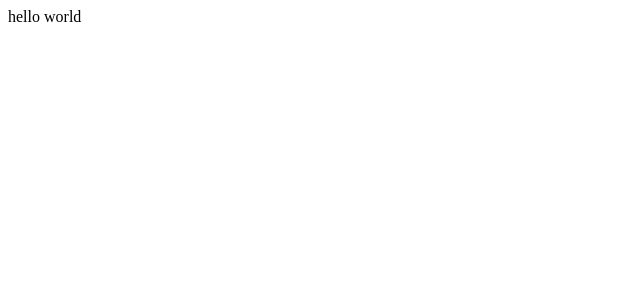
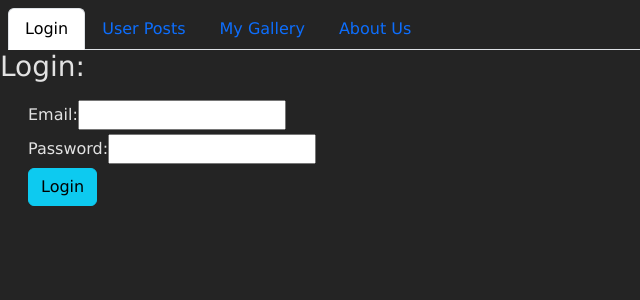
Before and after one commit to anonuserhere/project2_frontend, a React (Vite) app: page / in a window 1280 px wide. Shown: the top 300 px of the page, without its empty margins (0-640 px from the left). Built offline with nearby package versions, Linux system fonts and the light colour scheme.

Commit message:
skeleton done

```diff
--- a/index.html
+++ b/index.html
@@ -2,9 +2,8 @@
 <html lang="en">
   <head>
     <meta charset="UTF-8" />
-    <link rel="icon" type="image/svg+xml" href="/vite.svg" />
     <meta name="viewport" content="width=device-width, initial-scale=1.0" />
-    <title>Only Friends</title>
+    <title>OnlyFriends</title>
   </head>
   <body>
     <div id="root"></div>
--- a/package.json
+++ b/package.json
@@ -10,8 +10,11 @@
     "preview": "vite preview"
   },
   "dependencies": {
+    "bootstrap": "^5.3.1",
     "react": "^18.2.0",
-    "react-dom": "^18.2.0"
+    "react-bootstrap": "^2.8.0",
+    "react-dom": "^18.2.0",
+    "react-router-dom": "^6.14.2"
   },
   "devDependencies": {
     "@types/react": "^18.2.15",
--- a/src/App.jsx
+++ b/src/App.jsx
@@ -1,9 +1,88 @@
-import { useState } from "react";
+import React, { useState } from "react";
+import "bootstrap/dist/css/bootstrap.min.css";
+import { BrowserRouter as Router, Routes, Route, Link } from "react-router-dom";
+import * as Pages from "./pages";
 
 export default function App() {
+  const [activeTab, setActiveTab] = useState("login");
+
+  const handleTabChange = (tab) => {
+    setActiveTab(tab);
+  };
+
   return (
     <>
-      <div>hello world</div>
+      <Router>
+        <nav className="nav-bar mt-2 ms-2">
+          <ul className="nav nav-tabs">
+            <li className="nav-item">
+              <Link
+                className={`nav-link ${activeTab === "login" ? "active" : ""}`}
+                onClick={() => handleTabChange("login")}
+                to="/"
+                aria-current={activeTab === "login" ? "page" : ""}
+              >
+                Login
+              </Link>
+            </li>
+            <li className="nav-item">
+              <Link
+                className={`nav-link ${
+                  activeTab === "user_posts" ? "active" : ""
+                }`}
+                onClick={() => {
+                  handleTabChange("user_posts");
+                }}
+                to="/user_posts"
+                aria-current={activeTab === "user_posts" ? "page" : ""}
+              >
+                User Posts
+              </Link>
+            </li>
+            <li className="nav-item">
+              <Link
+                className={`nav-link ${
+                  activeTab === "gallery" ? "active" : ""
+                }`}
+                onClick={() => {
+                  handleTabChange("gallery");
+                }}
+                to="/gallery"
+                aria-current={activeTab === "gallery" ? "page" : ""}
+              >
+                My Gallery
+              </Link>
+            </li>
+            <li className="nav-item">
+              <Link
+                className={`nav-link ${activeTab === "about" ? "active" : ""}`}
+                onClick={() => {
+                  handleTabChange("about");
+                }}
+                to="/About"
+                aria-current={activeTab === "about" ? "page" : ""}
+              >
+                About Us
+              </Link>
+            </li>
+            {/* <li className="nav-item">
+              <Link
+                className="nav-link disabled"
+                onClick={setActiveTab}
+                aria-disabled="true"
+              >
+                Disabled
+              </Link>
+            </li> */}
+          </ul>
+        </nav>
+        <Routes>
+          <Route path="/" element={<Pages.LoginPage />} />
+          <Route path="/about" element={<Pages.About />} />
+          <Route path="/gallery" element={<Pages.Gallery />} />
+          <Route path="/user_posts" element={<Pages.UserPosts />} />
+        </Routes>
+      </Router>
     </>
   );
 }
--- a/src/main.jsx
+++ b/src/main.jsx
@@ -1,6 +1,7 @@
 import React from "react";
 import ReactDOM from "react-dom/client";
 import App from "./App.jsx";
+import "./style.css";
 
 ReactDOM.createRoot(document.getElementById("root")).render(
   <React.StrictMode>
--- /dev/null
+++ b/src/pages/About.jsx
@@ -0,0 +1,21 @@
+import React from "react";
+
+export function About() {
+  return (
+    <>
+      <div>
+        <p>
+          Welcome to OnlyFriends! This is a place to make friends and share
+          pics/clips. If you were looking for something else, you're probably on
+          the wrong site. Let's keep it civil here and remember to take it easy.
+          ✌️
+        </p>
+        <p>
+          For enquiries or if you just have feedback to share, be it good or
+          bad, we'd love to hear from you. Please contact us at:
+          idontcare@onlyfriends.com
+        </p>
+      </div>
+    </>
+  );
+}
--- /dev/null
+++ b/src/pages/Gallery.jsx
@@ -0,0 +1,9 @@
+import React from "react";
+
+export function Gallery() {
+  return (
+    <>
+      <div>hello world</div>
+    </>
+  );
+}
--- /dev/null
+++ b/src/pages/LoginPage.jsx
@@ -0,0 +1,44 @@
+import React, { useState } from "react";
+import { useNavigate } from "react-router-dom";
+
+export function LoginPage() {
+  //   const navigate = useNavigate();
+  const [loginDetails, setLoginDetails] = useState({
+    email: "",
+    password: "",
+  });
+
+  const updateForm = (e) => {
+    setLoginDetails({
+      ...loginDetails,
+      [e.target.name]: e.target.value,
+    });
+  };
+
+  return (
+    <>
+      <h3>Login:</h3>
+      <div className="container m-3">
+        <div>
+          <label>Email:</label>
+          <input
+            type="text"
+            name="email"
+            value={loginDetails.email}
+            onChange={updateForm}
+          />
+        </div>
+        <div className="mt-1">
+          <label>Password:</label>
+          <input
+            type="text"
+            name="password"
+            value={loginDetails.password}
+            onChange={updateForm}
+          />
+        </div>
+        <button className="btn btn-info mt-1">Login</button>
+      </div>
+    </>
+  );
+}
--- /dev/null
+++ b/src/pages/UserPosts.jsx
@@ -0,0 +1,9 @@
+import React from "react";
+
+export function UserPosts() {
+  return (
+    <>
+      <div>hello world 2</div>
+    </>
+  );
+}
--- /dev/null
+++ b/src/pages/index.js
@@ -0,0 +1,4 @@
+export { LoginPage } from "./LoginPage";
+export { About } from "./About";
+export { Gallery } from "./Gallery";
+export { UserPosts } from "./UserPosts";
--- /dev/null
+++ b/src/style.css
@@ -0,0 +1,16 @@
+#root,
+:root {
+  font-family: Verdana, Geneva, Tahoma, sans-serif;
+  line-height: 1.5;
+  font-weight: 400;
+
+  color-scheme: light dark;
+  color: rgba(255, 255, 255, 0.87);
+  background-color: #242424;
+
+  font-synthesis: none;
+  text-rendering: optimizeLegibility;
+  -webkit-font-smoothing: antialiased;
+  -moz-osx-font-smoothing: grayscale;
+  -webkit-text-size-adjust: 100%;
+}
```
Also changed, not shown: 1 other file (tests, documents, lock files or other folders).
